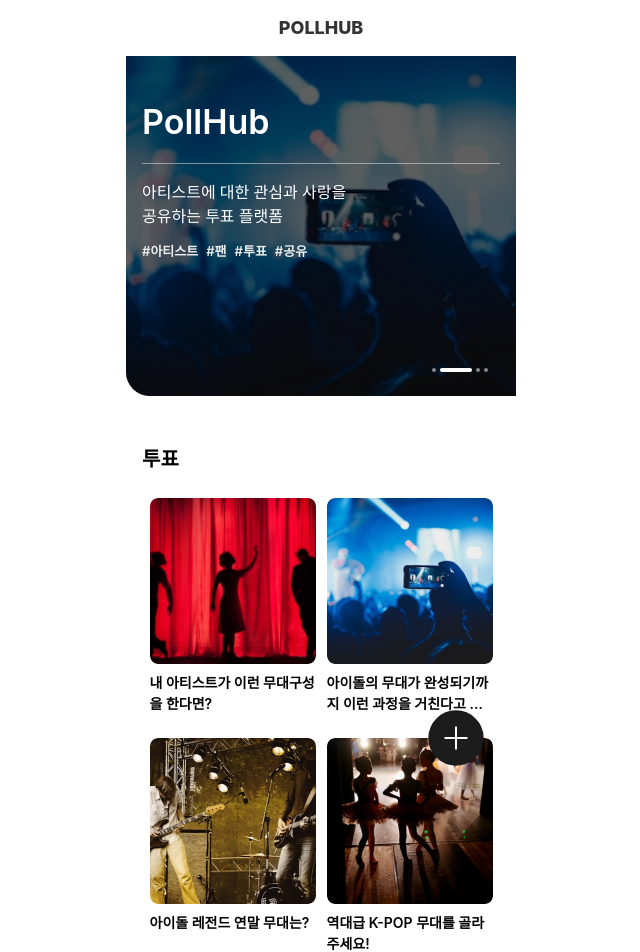
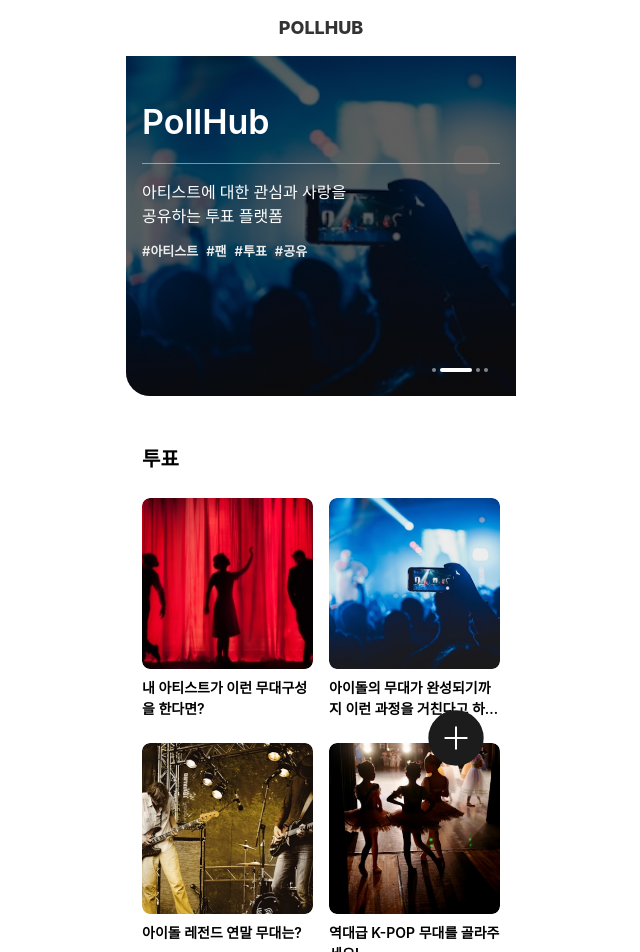
Before and after one commit to star-toy/polling-frontend, a React (Vite) app: page / in a window 1280 px wide. Shown: the top 952 px of the page, without its empty margins (319-959 px from the left). Built offline with nearby package versions, Linux system fonts and the light colour scheme; a web font is replaced by a local one.

Commit message:
refactor(PollItemList): 레이아웃 조정
- 그리드 레이아웃 크기 및 간격 조정
- 이미지 크기 조정

```diff
--- a/src/components/pages/main-page/poll-item-list.tsx
+++ b/src/components/pages/main-page/poll-item-list.tsx
@@ -7,13 +7,13 @@ const PollItemList = () => {
     <>
       <h2 className="mb-6 ml-4 text-subTitle3">투표</h2>
       <div className="mb-14 flex justify-center">
-        <div className="grid w-[343px] grid-cols-2 gap-x-[11px] gap-y-6">
+        <div className="grid w-[358px] grid-cols-2 gap-x-[16px] gap-y-6">
           {POLL_ITEMS.map((item) => (
             <Link key={item.id} to={ROUTES.POST_DETAIL.replace(':id', item.id.toString())}>
               <img
                 src={item.image}
                 alt={item.title}
-                className="mb-2 h-[166px] w-[166px] rounded-lg object-cover"
+                className="mb-2 h-[171px] w-full rounded-lg object-cover"
               />
               <p className="line-clamp-2 text-caption1">{item.title}</p>
             </Link>
```
